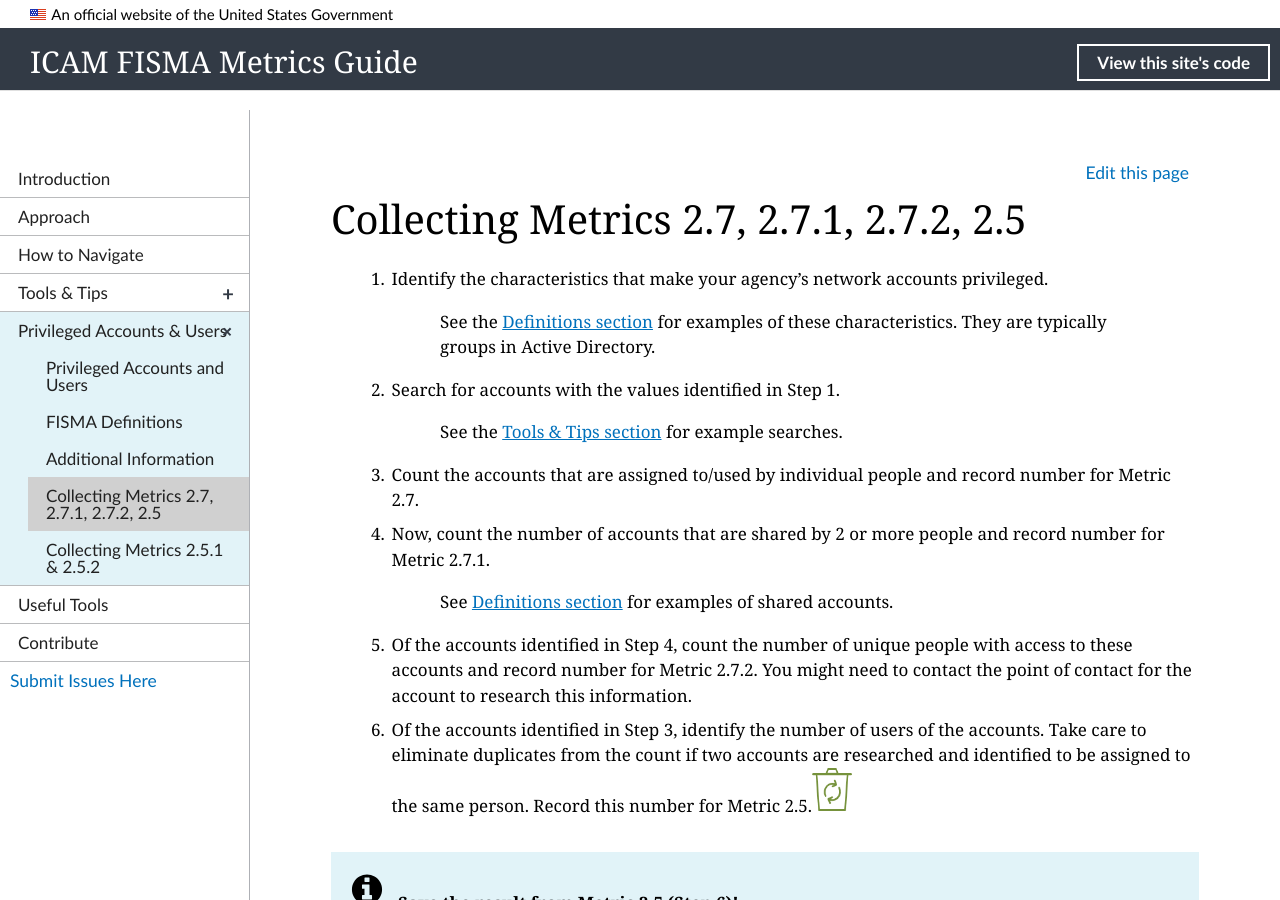
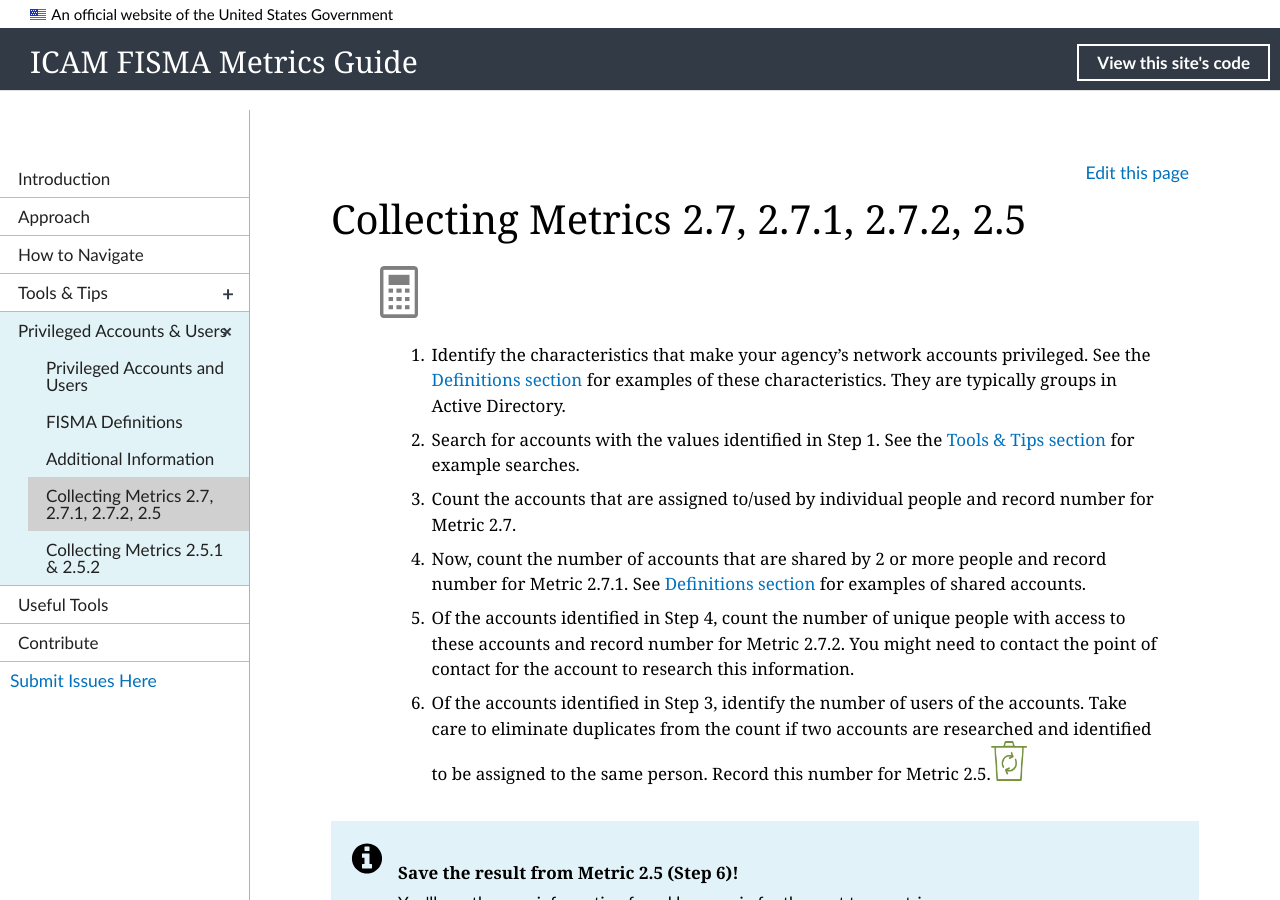
Before and after one commit to GSA/icam-fisma, a Jekyll site: the page built from _priv-mgmt/11_collection-25-27.md, in a window 1280 px wide and 900 px high. Built offline with Jekyll 4.4.1, drawn with Linux system fonts in a browser that asks for light colours; nearby versions of some CDN libraries.

Commit message:
Add calculator icon

```diff
--- a/_priv-mgmt/11_collection-25-27.md
+++ b/_priv-mgmt/11_collection-25-27.md
@@ -4,6 +4,7 @@ title: Collecting Metrics 2.7, 2.7.1, 2.7.2, 2.5
 permalink: priv-mgmt/collection-25-27
 collection: priv-mgmt
 ---
+>![Calculator logo](../img/calc.png){:style="width:5%;"}
 1. Identify the characteristics that make your agency’s network accounts privileged.
 > See the [Definitions section](definitions) for examples of these characteristics. They are typically groups in Active Directory.
 2. Search for accounts with the values identified in Step 1.
```
